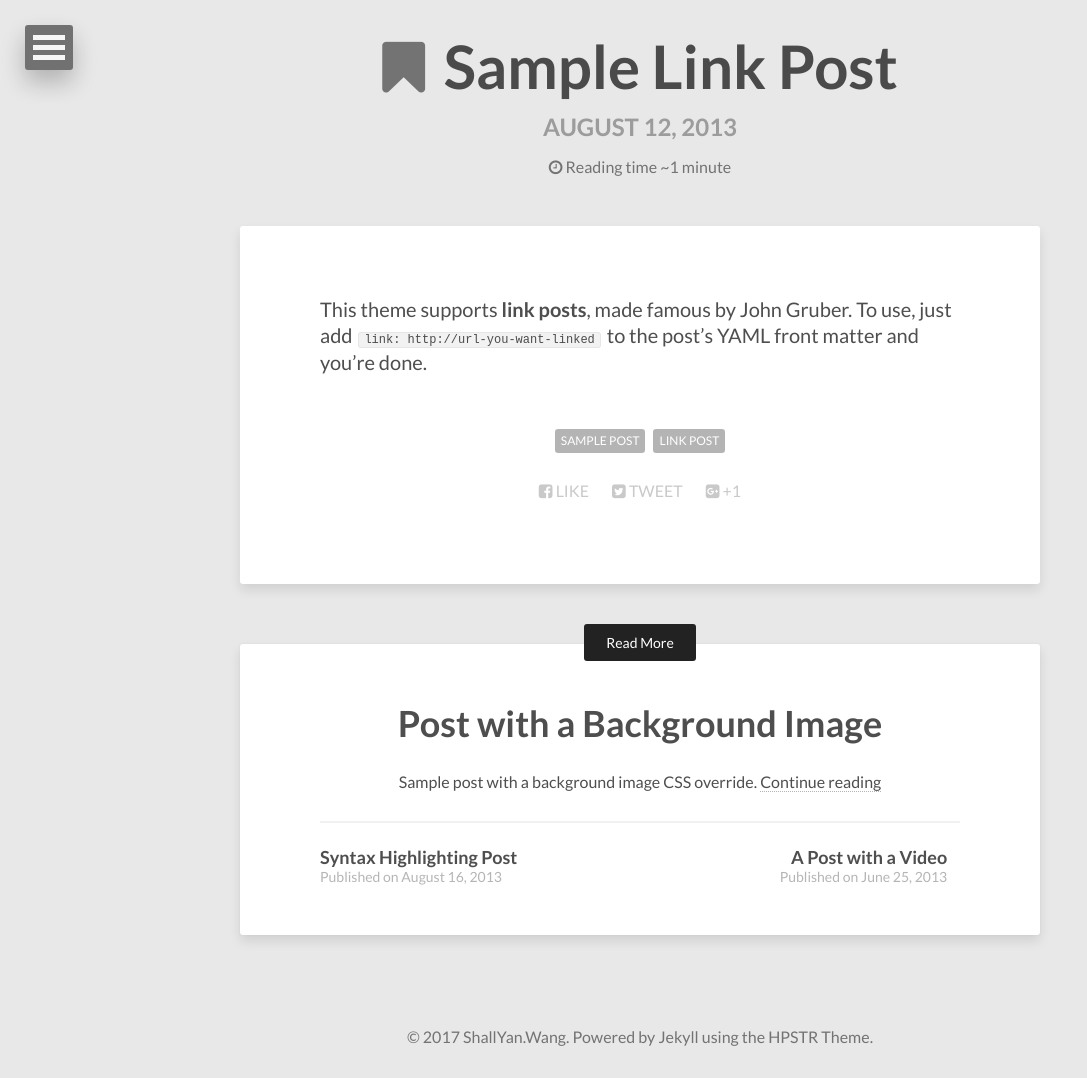
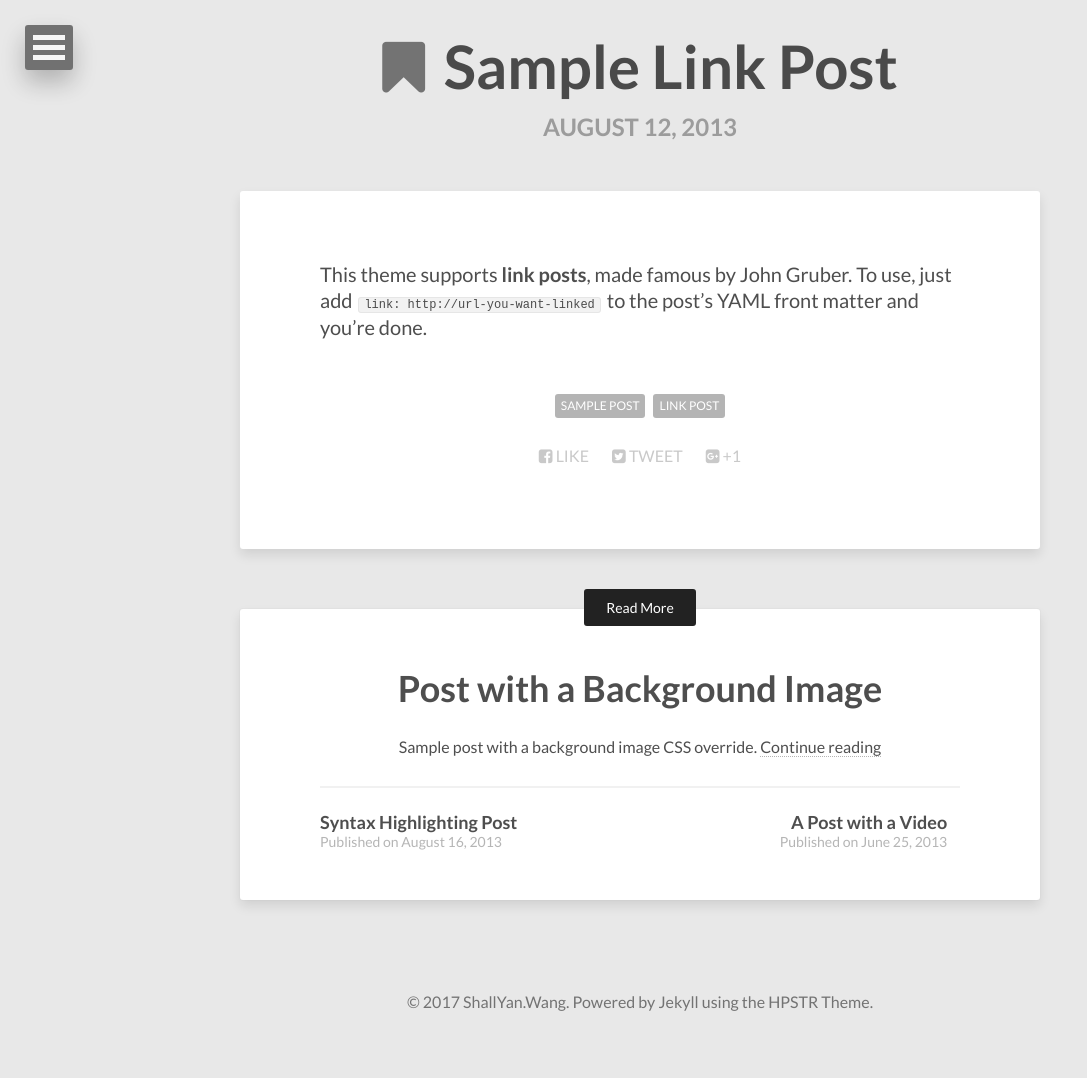
Before and after one commit to ShallyanWang/Shallyan.Wang.github.io, a Jekyll site: the page built from _posts/2013-08-12-sample-link-post.md, in a window 1280 px wide. Shown: the whole page, without its empty margins (0-1087 px from the left). Built offline with Jekyll 4.4.1, drawn with Linux system fonts in a browser that asks for light colours; nearby versions of some CDN libraries; after the commit the page ends 1043 px from its top, so only the background shows below that.

Commit message:
change myblog

```diff
--- a/_includes/navigation.html
+++ b/_includes/navigation.html
@@ -1,54 +1,53 @@
 <nav id="dl-menu" class="dl-menuwrapper" role="navigation">
 	<button class="dl-trigger">Open Menu</button>
 	<ul class="dl-menu">
-		<li><a href="{{ site.url }}/">Home</a></li>
+		<!--<li><a href="{{ site.url }}/">Home</a></li>-->
+		<!--<li>-->
+			<!--<a href="#">About</a>-->
+			<!--<ul class="dl-submenu">-->
+				<!--<li>-->
+					<!--<img src="{{ site.url }}/images/{{ site.owner.avatar }}" alt="{{ site.owner.name }} photo" class="author-photo">-->
+					<!--<h4>{{ site.owner.name }}</h4>-->
+					<!--<p>{{ site.owner.bio }}</p>-->
+				<!--</li>-->
+				<!--<li><a href="{{ site.url }}/about/"><span class="btn btn-inverse">Learn More</span></a></li>-->
+				<!--{% if site.owner.email %}<li>-->
+					<!--<a href="mailto:{{ site.owner.email }}"><i class="fa fa-fw fa-envelope"></i> Email</a>-->
+				<!--</li>{% endif %}-->
+				<!--{% if site.owner.twitter %}<li>-->
+					<!--<a href="https://twitter.com/{{ site.owner.twitter }}"><i class="fa fa-fw fa-twitter"></i> Twitter</a>-->
+				<!--</li>{% endif %}-->
+				<!--{% if site.owner.facebook %}<li>-->
+					<!--<a href="https://facebook.com/{{ site.owner.facebook }}"><i class="fa fa-fw fa-facebook"></i> Facebook</a>-->
+				<!--</li>{% endif %}-->
+				<!--{% if site.owner.google_plus %}<li>-->
+					<!--<a href="https://google.com/{{ site.owner.google_plus }}"><i class="fa fa-fw fa-google-plus"></i> Google+</a>-->
+				<!--</li>{% endif %}-->
+				<!--{% if site.owner.linkedin %}<li>-->
+					<!--<a href="https://linkedin.com/in/{{ site.owner.linkedin }}"><i class="fa fa-fw fa-linkedin"></i> LinkedIn</a>-->
+				<!--</li>{% endif %}-->
+				<!--{% if site.owner.github %}<li>-->
+					<!--<a href="https://github.com/{{ site.owner.github }}"><i class="fa fa-fw fa-github"></i> GitHub</a>-->
+				<!--</li>{% endif %}-->
+				<!--{% if site.owner.stackexchange %}<li>-->
+					<!--<a href="{{ site.owner.stackexchange }}"><i class="fa fa-fw fa-stack-exchange"></i> Stackexchange</a>-->
+				<!--</li>{% endif %}-->
+				<!--{% if site.owner.instagram %}<li>-->
+					<!--<a href="https://instagram.com/{{ site.owner.instagram }}"><i class="fa fa-fw fa-instagram"></i> Instagram</a>-->
+				<!--</li>{% endif %}-->
+				<!--{% if site.owner.flickr %}<li>-->
+					<!--<a href="https://www.flickr.com/photos/{{ site.owner.flickr }}"><i class="fa fa-fw fa-flickr"></i> Flickr</a>-->
+				<!--</li>{% endif %}-->
+				<!--{% if site.owner.tumblr %}<li>-->
+					<!--<a href="http://{{ site.owner.tumblr }}.tumblr.com"><i class="fa fa-fw fa-tumblr"></i> Tumblr</a>-->
+				<!--</li>{% endif %}-->
+			<!--</ul>&lt;!&ndash; /.dl-submenu &ndash;&gt;-->
+		<!--</li>-->
 		<li>
-			<a href="#">About</a>
-			<ul class="dl-submenu">
-				<li>
-					<img src="{{ site.url }}/images/{{ site.owner.avatar }}" alt="{{ site.owner.name }} photo" class="author-photo">
-					<h4>{{ site.owner.name }}</h4>
-					<p>{{ site.owner.bio }}</p>
-				</li>
-				<li><a href="{{ site.url }}/about/"><span class="btn btn-inverse">Learn More</span></a></li>
-				{% if site.owner.email %}<li>
-					<a href="mailto:{{ site.owner.email }}"><i class="fa fa-fw fa-envelope"></i> Email</a>
-				</li>{% endif %}
-				{% if site.owner.twitter %}<li>
-					<a href="https://twitter.com/{{ site.owner.twitter }}"><i class="fa fa-fw fa-twitter"></i> Twitter</a>
-				</li>{% endif %}
-				{% if site.owner.facebook %}<li>
-					<a href="https://facebook.com/{{ site.owner.facebook }}"><i class="fa fa-fw fa-facebook"></i> Facebook</a>
-				</li>{% endif %}
-				{% if site.owner.google_plus %}<li>
-					<a href="https://google.com/{{ site.owner.google_plus }}"><i class="fa fa-fw fa-google-plus"></i> Google+</a>
-				</li>{% endif %}
-				{% if site.owner.linkedin %}<li>
-					<a href="https://linkedin.com/in/{{ site.owner.linkedin }}"><i class="fa fa-fw fa-linkedin"></i> LinkedIn</a>
-				</li>{% endif %}
-				{% if site.owner.github %}<li>
-					<a href="https://github.com/{{ site.owner.github }}"><i class="fa fa-fw fa-github"></i> GitHub</a>
-				</li>{% endif %}
-				{% if site.owner.stackexchange %}<li>
-					<a href="{{ site.owner.stackexchange }}"><i class="fa fa-fw fa-stack-exchange"></i> Stackexchange</a>
-				</li>{% endif %}
-				{% if site.owner.instagram %}<li>
-					<a href="https://instagram.com/{{ site.owner.instagram }}"><i class="fa fa-fw fa-instagram"></i> Instagram</a>
-				</li>{% endif %}
-				{% if site.owner.flickr %}<li>
-					<a href="https://www.flickr.com/photos/{{ site.owner.flickr }}"><i class="fa fa-fw fa-flickr"></i> Flickr</a>
-				</li>{% endif %}
-				{% if site.owner.tumblr %}<li>
-					<a href="http://{{ site.owner.tumblr }}.tumblr.com"><i class="fa fa-fw fa-tumblr"></i> Tumblr</a>
-				</li>{% endif %}
-			</ul><!-- /.dl-submenu -->
+			<a href="{{ site.url }}/">Home</a>
 		</li>
 		<li>
-			<a href="#">Posts</a>
-			<ul class="dl-submenu">
-				<li><a href="{{ site.url }}/posts/">All Posts</a></li>
-				<li><a href="{{ site.url }}/tags/">All Tags</a></li>
-			</ul>
+			<a href="{{ site.url }}/tags/">All Type</a>
 		</li>
 		{% for link in site.data.navigation %}
 	    {% if link.url contains 'http' %}
--- a/_includes/read-time-index.html
+++ /dev/null
@@ -1,2 +0,0 @@
-{% assign readtime = post.content | strip_html | number_of_words | divided_by:site.words_per_minute %}
-Reading time ~{% if readtime <= 1 %}1 minute{% else %}{{ readtime }} minutes{% endif %}
--- a/_includes/read-time.html
+++ /dev/null
@@ -1,2 +0,0 @@
-{% assign readtime = content | strip_html | number_of_words | divided_by:site.words_per_minute %}
-Reading time ~{% if readtime <= 1 %}1 minute{% else %}{{ readtime }} minutes{% endif %}
--- a/_layouts/post.html
+++ b/_layouts/post.html
@@ -31,12 +31,6 @@
           <h1 class="entry-title"><a href="{{ site.url }}{{ page.url }}" rel="bookmark" title="{{ page.title }}">{{ page.title }}</a></h1>
         {% endif %}
         <h2><span class="entry-date date published"><time datetime="{{ page.date | date_to_xmlschema }}">{{ page.date | date: "%B %d, %Y" }}</time></span></h2>
-        {% if site.reading_time %}
-        <p class="entry-reading-time">
-          <i class="fa fa-clock-o"></i>
-          {% include read-time.html %}
-        </p><!-- /.entry-reading-time -->
-        {% endif %}
       </div><!-- /.header-title-wrap -->
     </header>
     <div class="entry-content">
```
Also changed, not shown: _data/navigation.yml (+2 -5 lines), README.md.
